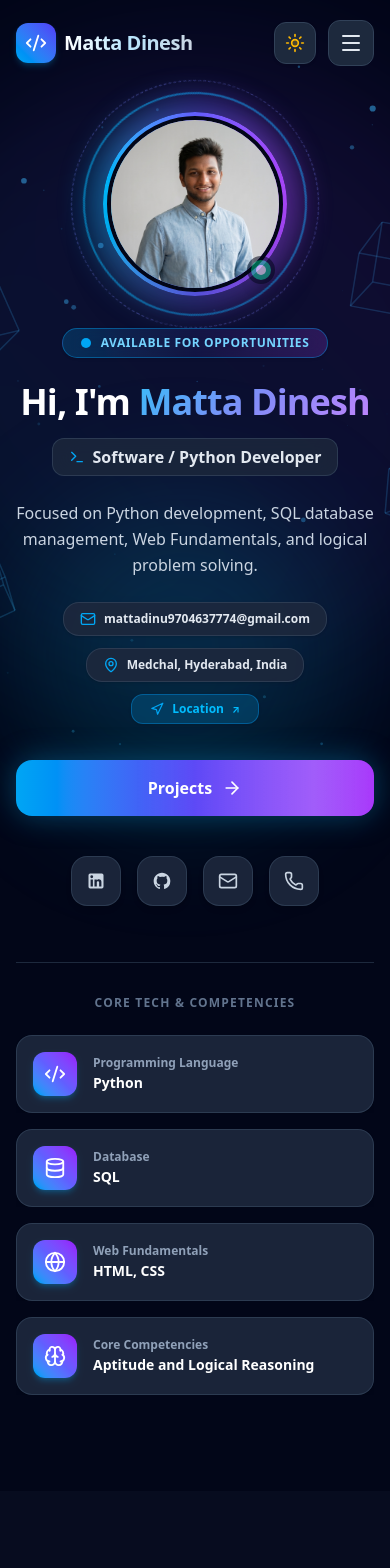
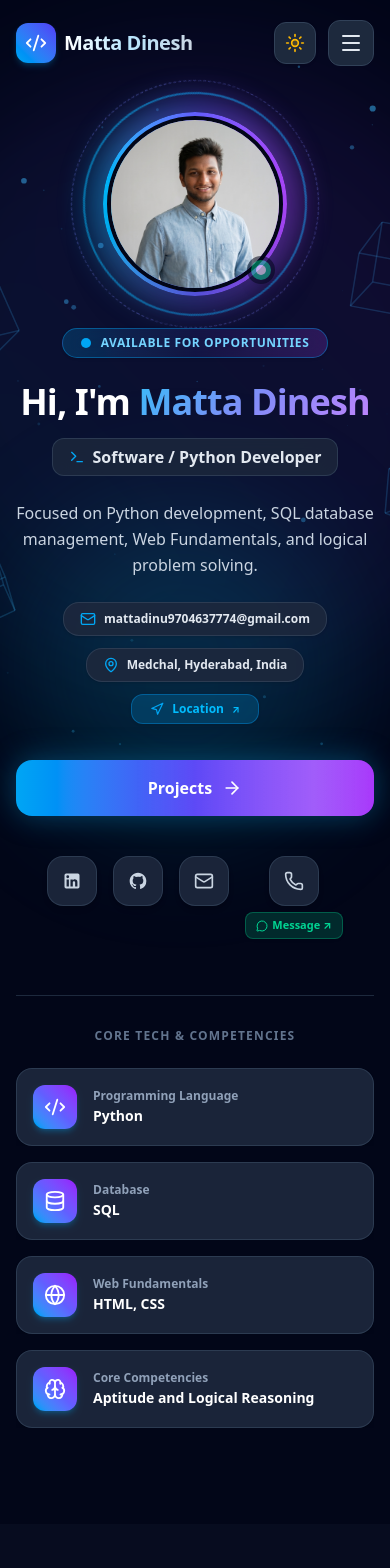
Before and after one commit to dinu18s/my-portfolio, a React (Vite) app: page / in a window 390 px wide. Shown: the top 1568 px of the page. Built offline with nearby package versions, Linux system fonts and the light colour scheme.

Commit message:
Add WhatsApp Message redirect link under phone number across pages

```diff
--- a/src/components/Contact.jsx
+++ b/src/components/Contact.jsx
@@ -1,5 +1,5 @@
 import React, { useState } from 'react';
-import { Mail, Phone, MapPin, Send, CheckCircle2, MessageSquare, Navigation } from 'lucide-react';
+import { Mail, Phone, MapPin, Send, CheckCircle2, MessageSquare, Navigation, MessageCircle } from 'lucide-react';
 import { Github, Linkedin } from './Icons';
 import { personalInfo } from '../data/portfolioData';
 import Tilt3D from './Tilt3D';
@@ -89,10 +89,8 @@ export default function Contact() {
                   </a>
 
                   {/* Phone Card */}
-                  <a
-                    href={`tel:${personalInfo.phone}`}
-                    className="flex items-center gap-4 p-4 rounded-2xl bg-slate-50 dark:bg-slate-900/70 border border-slate-200/60 dark:border-slate-700/60 hover:border-sky-500/50 hover:bg-sky-50/50 dark:hover:bg-slate-800 transition-all group"
-                  >
+                  <div className="p-4 rounded-2xl bg-slate-50 dark:bg-slate-900/70 border border-slate-200/60 dark:border-slate-700/60 transition-all group">
+                    <div className="flex items-center gap-4">
                       <div className="w-12 h-12 rounded-xl bg-emerald-500/10 text-emerald-500 flex items-center justify-center shrink-0 group-hover:scale-110 transition-transform">
                         <Phone className="w-6 h-6" />
                       </div>
@@ -100,11 +98,31 @@ export default function Contact() {
                         <p className="text-xs font-semibold text-slate-400 dark:text-slate-500 uppercase tracking-wider">
                           Phone Number
                         </p>
-                      <p className="text-sm font-bold text-slate-900 dark:text-white group-hover:text-emerald-500 transition-colors">
+                        <a
+                          href={`tel:${personalInfo.phone}`}
+                          className="text-sm font-bold text-slate-900 dark:text-white hover:text-emerald-500 transition-colors"
+                        >
                           +91 {personalInfo.phone}
-                      </p>
+                        </a>
                       </div>
+                    </div>
+
+                    {/* Under the phone number: "Message" redirecting to WhatsApp */}
+                    <div className="mt-3 pt-2.5 border-t border-slate-200/60 dark:border-slate-700/60 flex items-center justify-between">
+                      <span className="text-xs text-slate-500 dark:text-slate-400">
+                        Chat on WhatsApp:
+                      </span>
+                      <a
+                        href={personalInfo.whatsappUrl}
+                        target="_blank"
+                        rel="noopener noreferrer"
+                        className="inline-flex items-center gap-1.5 px-3 py-1 rounded-xl bg-emerald-500 hover:bg-emerald-600 text-white text-xs font-bold shadow-md shadow-emerald-500/20 hover:scale-105 active:scale-95 transition-all"
+                      >
+                        <MessageCircle className="w-3.5 h-3.5" />
+                        Message ↗
                       </a>
+                    </div>
+                  </div>
 
                   {/* Location Card */}
                   <a
--- a/src/components/Footer.jsx
+++ b/src/components/Footer.jsx
@@ -1,5 +1,5 @@
 import React from 'react';
-import { ArrowUp, Mail, Phone, MapPin, Code2 } from 'lucide-react';
+import { ArrowUp, Mail, Phone, MapPin, Code2, MessageCircle } from 'lucide-react';
 import { Github, Linkedin } from './Icons';
 import { personalInfo } from '../data/portfolioData';
 
@@ -65,11 +65,24 @@ export default function Footer() {
                   {personalInfo.email}
                 </a>
               </li>
-              <li className="flex items-center gap-2">
-                <Phone className="w-4 h-4 text-emerald-400 shrink-0" />
-                <a href={`tel:${personalInfo.phone}`} className="hover:text-emerald-400 transition-colors">
-                  +91 {personalInfo.phone}
-                </a>
+              <li className="flex flex-col gap-1.5">
+                <div className="flex items-center gap-2">
+                  <Phone className="w-4 h-4 text-emerald-400 shrink-0" />
+                  <a href={`tel:${personalInfo.phone}`} className="hover:text-emerald-400 transition-colors">
+                    +91 {personalInfo.phone}
+                  </a>
+                </div>
+                <div className="ml-6">
+                  <a
+                    href={personalInfo.whatsappUrl}
+                    target="_blank"
+                    rel="noopener noreferrer"
+                    className="inline-flex items-center gap-1 px-2.5 py-0.5 rounded-md bg-emerald-500/15 hover:bg-emerald-500 text-emerald-400 hover:text-white text-xs font-bold border border-emerald-500/30 transition-all"
+                  >
+                    <MessageCircle className="w-3 h-3" />
+                    Message ↗
+                  </a>
+                </div>
               </li>
               <li className="flex items-center gap-2">
                 <MapPin className="w-4 h-4 text-indigo-400 shrink-0" />
--- a/src/components/Hero.jsx
+++ b/src/components/Hero.jsx
@@ -1,5 +1,5 @@
 import React from 'react';
-import { ArrowRight, Mail, Phone, MapPin, Code2, Database, Globe, Brain, Navigation, Terminal } from 'lucide-react';
+import { ArrowRight, Mail, Phone, MapPin, Code2, Database, Globe, Brain, Navigation, Terminal, MessageCircle } from 'lucide-react';
 import { Github, Linkedin } from './Icons';
 import { personalInfo, coreTech } from '../data/portfolioData';
 import Tilt3D from './Tilt3D';
@@ -113,7 +113,7 @@ export default function Hero() {
           </div>
 
           {/* Social Quick Links: LinkedIn first, GitHub second */}
-          <div className="mt-10 flex items-center justify-center gap-4">
+          <div className="mt-10 flex items-start justify-center gap-4">
             <a
               href={personalInfo.linkedin}
               target="_blank"
@@ -139,13 +139,24 @@ export default function Hero() {
             >
               <Mail className="w-5 h-5" />
             </a>
+            <div className="flex flex-col items-center gap-1.5">
               <a
                 href={`tel:${personalInfo.phone}`}
                 aria-label="Call Phone"
-              className="p-3.5 rounded-2xl bg-white/90 dark:bg-slate-800/90 text-slate-700 dark:text-slate-300 hover:text-sky-500 dark:hover:text-sky-400 hover:bg-sky-50 dark:hover:bg-slate-700 transition-all border border-slate-200 dark:border-slate-700/80 shadow-md hover:scale-110"
+                className="p-3.5 rounded-2xl bg-white/90 dark:bg-slate-800/90 text-slate-700 dark:text-slate-300 hover:text-emerald-500 dark:hover:text-emerald-400 hover:bg-sky-50 dark:hover:bg-slate-700 transition-all border border-slate-200 dark:border-slate-700/80 shadow-md hover:scale-110"
               >
                 <Phone className="w-5 h-5" />
               </a>
+              <a
+                href={personalInfo.whatsappUrl}
+                target="_blank"
+                rel="noopener noreferrer"
+                className="inline-flex items-center gap-1 px-2.5 py-1 rounded-lg bg-emerald-500/10 dark:bg-emerald-500/20 text-emerald-600 dark:text-emerald-400 hover:bg-emerald-500 hover:text-white text-[11px] font-bold border border-emerald-400/30 transition-all hover:scale-105 shadow-sm"
+              >
+                <MessageCircle className="w-3 h-3" />
+                Message ↗
+              </a>
+            </div>
           </div>
 
           {/* Core Tech Grid wrapped in Cyber 3D Modules */}
--- a/src/data/portfolioData.js
+++ b/src/data/portfolioData.js
@@ -7,6 +7,7 @@ export const personalInfo = {
   bio: "Software & Python Developer based in Medchal, Hyderabad. Specialized in Python programming, relational database queries with SQL, core Web Fundamentals (HTML, CSS), and analytical problem-solving through strong Aptitude and Logical Reasoning.",
   email: "mattadinu9704637774@gmail.com",
   phone: "9704637774",
+  whatsappUrl: "https://wa.me/919704637774",
   location: "Medchal, Hyderabad, India",
   mapsUrl: "https://www.google.com/maps/place/Sri+Lakshmi+Narasimha+transport/@17.6285878,78.4872244,19.17z/data=!4m6!3m5!1s0x3bcb87002d9022b5:0x50d7d46fabb033e9!8m2!3d17.6285836!4d78.4872076!16s%2Fg%2F11x7cvxc_v?entry=ttu&g_ep=EgoyMDI2MDkwOS4wIKXMDSoASAFQAw%3D%3D",
   github: "https://github.com/dinu18s",
```
Lines whose indentation alone changed are shown as unchanged.
